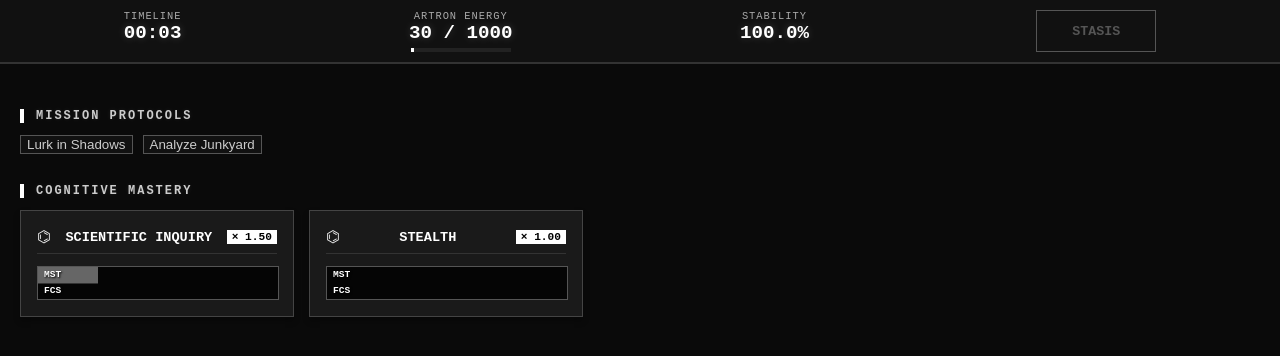
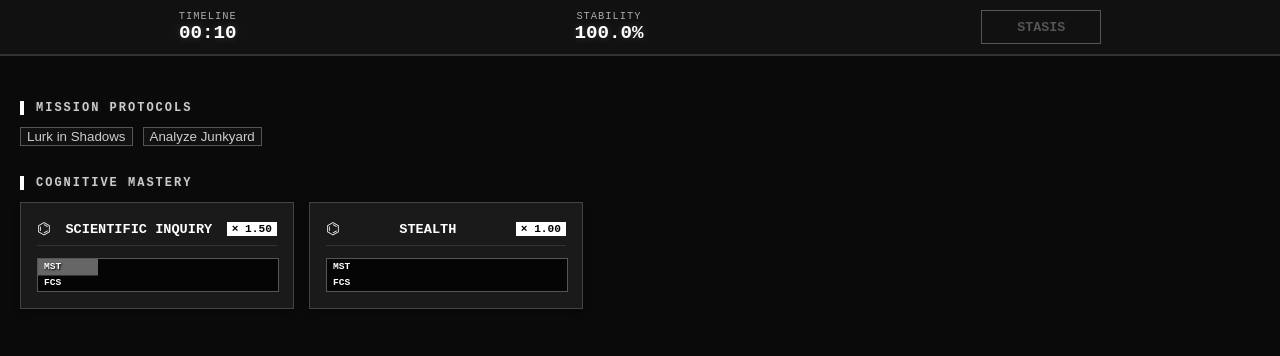
Before and after one commit to achappell/timestream-chronicles, a Vue app in the folder timestream-renderer/: page / in a window 1280 px wide. Shown: the top 356 px of the page. Built offline with nearby package versions, Linux system fonts and the light colour scheme.

Commit message:
✨ 🔥 remove artron energy and implement loop session timer
- Remove artronEnergy and artronCost from state, types, and UI
- Implement timeInLoop tracking in engine.ts
- Add TIMELINE display to GameHeader based on session duration
- Clean up redundant artron logic in reanchor function

```diff
--- a/timestream-renderer/src/App.vue
+++ b/timestream-renderer/src/App.vue
@@ -6,12 +6,11 @@ import { tick as engineTick, reanchorTimeline } from './logic/engine';
 import type { GameState } from './types';
 
 const state: GameState = reactive({
-  artronEnergy: 30,
-  maxArtronEnergy: 1000,
   stability: 100,
   maxStability: 100,
   isPaused: false,
   collapseTimer: 0,
+  timeInLoop: 0,
   activeTaskId: null,
   skills: {
     scientificInquiry: {
@@ -77,9 +76,8 @@ onMounted(() => {
    }">
     <GameHeader
       :isPaused="state.isPaused"
-      :energy="state.artronEnergy"
-      :maxEnergy="state.maxArtronEnergy"
       :stability="state.stability"
+      :timeInLoop="state.timeInLoop"
       @pause-toggle="state.isPaused = !state.isPaused"
     />
     <button
--- a/timestream-renderer/src/components/GameHeader.vue
+++ b/timestream-renderer/src/components/GameHeader.vue
@@ -2,10 +2,9 @@
 import { computed } from 'vue';
 
 const props = defineProps<{
-  energy: number;
-  maxEnergy: number;
   stability: number;
   isPaused: boolean;
+  timeInLoop: number;
 }>();
 
 const emit = defineEmits<{
@@ -14,10 +13,8 @@ const emit = defineEmits<{
 
 const formattedTime = computed(() => {
   // Simple "Loop Timer" for the Hartnell MVP
-  // Converts energy remaining into a mock "Time" format
-  const totalSeconds = Math.floor(props.energy / 10);
-  const mins = Math.floor(totalSeconds / 60);
-  const secs = totalSeconds % 60;
+  const mins = Math.floor(props.timeInLoop / 60);
+  const secs = Math.floor(props.timeInLoop % 60);
   return `${mins.toString().padStart(2, '0')}:${secs.toString().padStart(2, '0')}`;
 });
 </script>
@@ -27,13 +24,6 @@ const formattedTime = computed(() => {
     <div class="stat">
       <span class="label">TIMELINE</span>
       <span class="value">{{ formattedTime }}</span>
-    </div>
-    <div class="stat energy-stat">
-      <span class="label">ARTRON ENERGY</span>
-      <span class="value">{{ Math.floor(energy) }} / {{ maxEnergy }}</span>
-      <div class="mini-bar">
-        <div class="fill" :style="{ width: (energy / maxEnergy) * 100 + '%' }"></div>
-      </div>
     </div>
     <div class="stat">
       <span class="label">STABILITY</span>
--- a/timestream-renderer/src/logic/engine.ts
+++ b/timestream-renderer/src/logic/engine.ts
@@ -12,21 +12,24 @@ export function tick(state: GameState, delta: number) {
     }
   }
 
+  state.timeInLoop += delta; // Track time spent in the current loop
+
   if (state.activeTaskId && state.stability > 0) {
     state.stability -= 0.5 * delta;
   }
 
-  if (state.activeTaskId && state.artronEnergy > 0) {
+  if (state.activeTaskId) {
     const activeTask = state.tasks.find(task => task.id === state.activeTaskId);
     if (activeTask) {
       // Calculate XP gain based on task difficulty and time
       const skill = state.skills[activeTask.skillId];
       if (skill) {
-        state.artronEnergy -= activeTask.artronCost * delta; // Consume Artron Energy
         updateSkill(skill, activeTask.xpPerSec, delta); // Update the skill with XP gain
       }
     }
   }
+
+  state.timeInLoop += delta; // Track time spent in the current loop
 
   if (state.stability <= 0) {
     state.stability = 0; // Prevent negative stability
@@ -59,7 +62,6 @@ export function updateSkill(skill: Skill, taskXP: number, delta: number) {
 
 export function reanchorTimeline(state: GameState) {
   state.stability = state.maxStability;
-  state.artronEnergy = state.maxArtronEnergy;
   state.activeTaskId = null;
   state.isPaused = false;
   state.collapseTimer = 0;
@@ -69,5 +71,6 @@ export function reanchorTimeline(state: GameState) {
     const skill = state.skills[skillKey];
     skill.currentFocus = 0; // Reset Focus level
     skill.focusXP = 0; // Reset Focus XP
+    state.timeInLoop = 0; // Reset loop timer
   }
 }
--- a/timestream-renderer/src/types.ts
+++ b/timestream-renderer/src/types.ts
@@ -9,12 +9,11 @@ export interface Skill {
 }
 
 export interface GameState {
-  artronEnergy: number;
-  maxArtronEnergy: number;
   stability: number;
   maxStability: number;
   isPaused: boolean;
   collapseTimer: number; // Timer to manage collapse duration
+  timeInLoop: number; // Total time spent in the current loop
   activeTaskId: string | null;
   skills: Record<string, Skill>;
   tasks: Task[];
@@ -26,6 +25,5 @@ export interface Task {
   description: string;
   skillId: string;    // Maps to the key in state.skills (e.g., 'stealth')
   xpPerSec: number;   // Base XP awarded per second
-  artronCost: number; // Energy drained per second
   unlocked?: boolean; // Optional: for progression logic
 }
```
